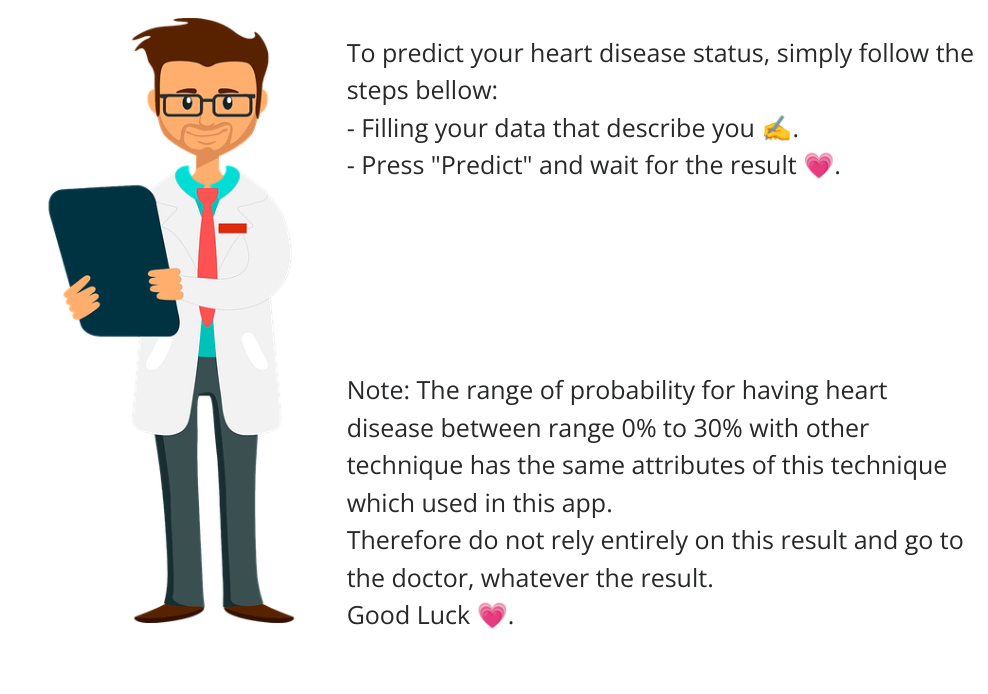
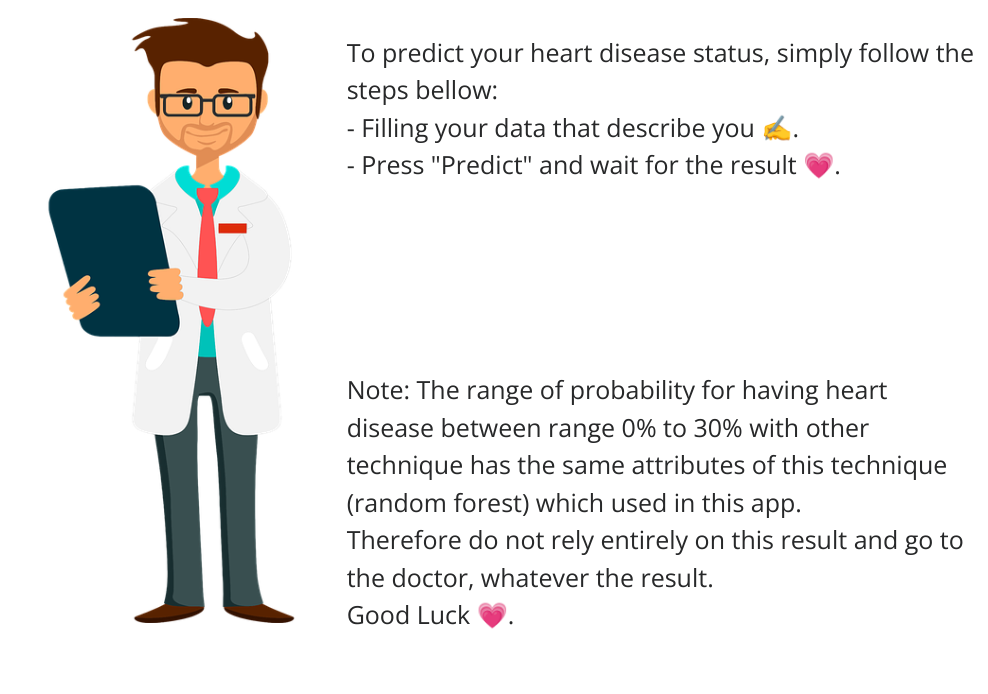
Before and after one commit to AhmedMohamedKamel2022/Heart-Disease-Prediction-app, a Flask app: page / in a window 1280 px wide. Shown: the part 1138-1832 px from the top of the page, without its empty margins (292-1280 px from the left). Run offline with Flask 2, Linux system fonts and the light colour scheme; parts of the project's set-up code (start-up, migrations or seed data) failed here and were passed over; some libraries are stand-ins or nearby versions.

Commit message:
Update index.html

```diff
--- a/templates/index.html
+++ b/templates/index.html
@@ -380,7 +380,7 @@
                 -  Press "Predict" and wait for the result &#128151;. <br>
                 <br><br><br><br><br>
                 Note: The range of probability for having heart disease between range 0% to 30%
-                with other technique has the same attributes of this technique which used in this app.
+                with other technique has the same attributes of this technique (random forest) which used in this app.
                 <br> Therefore do not rely entirely on this result and go to the doctor, whatever the result.
                 <br> Good Luck &#128151;.
             </p>
```
